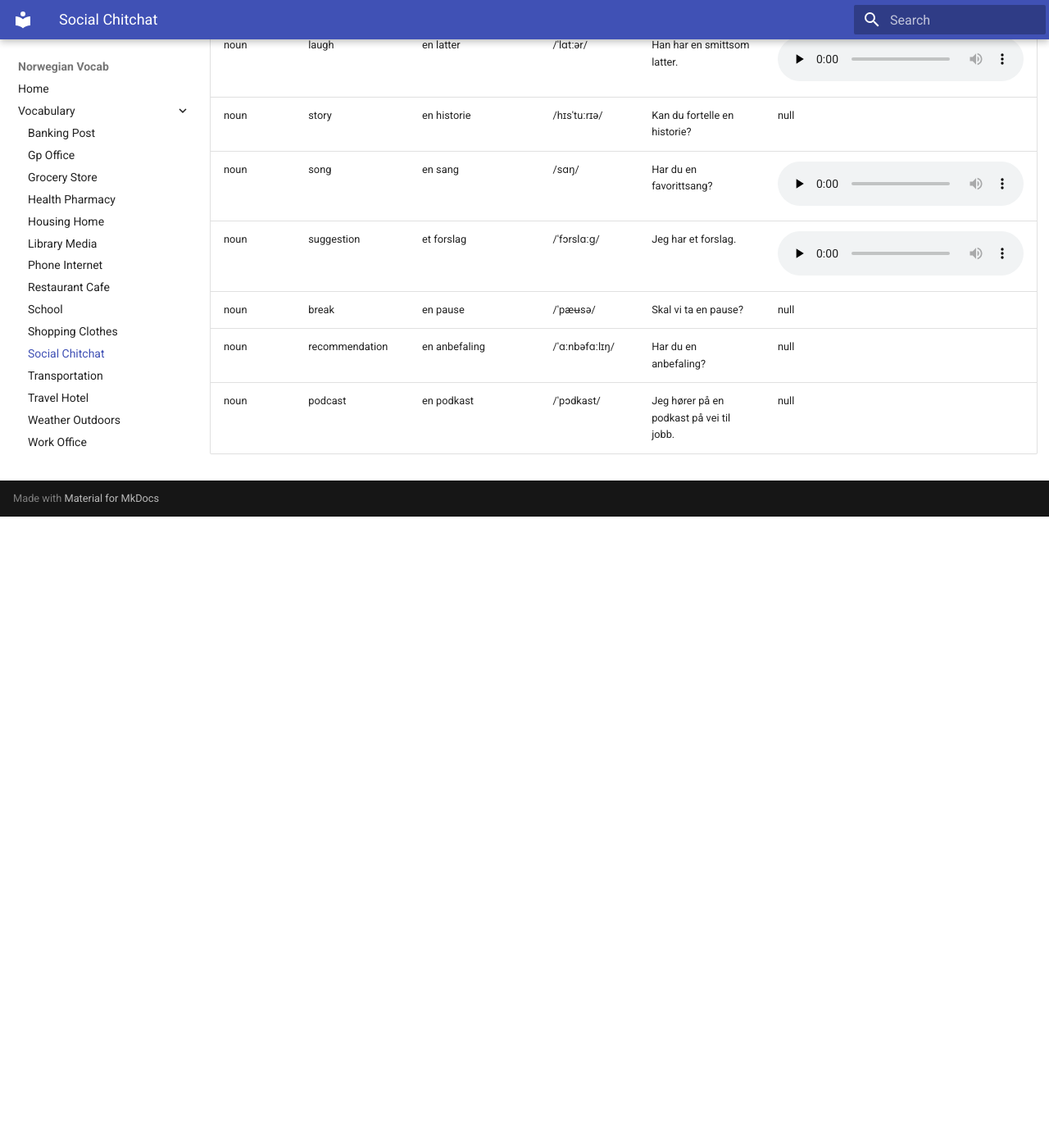
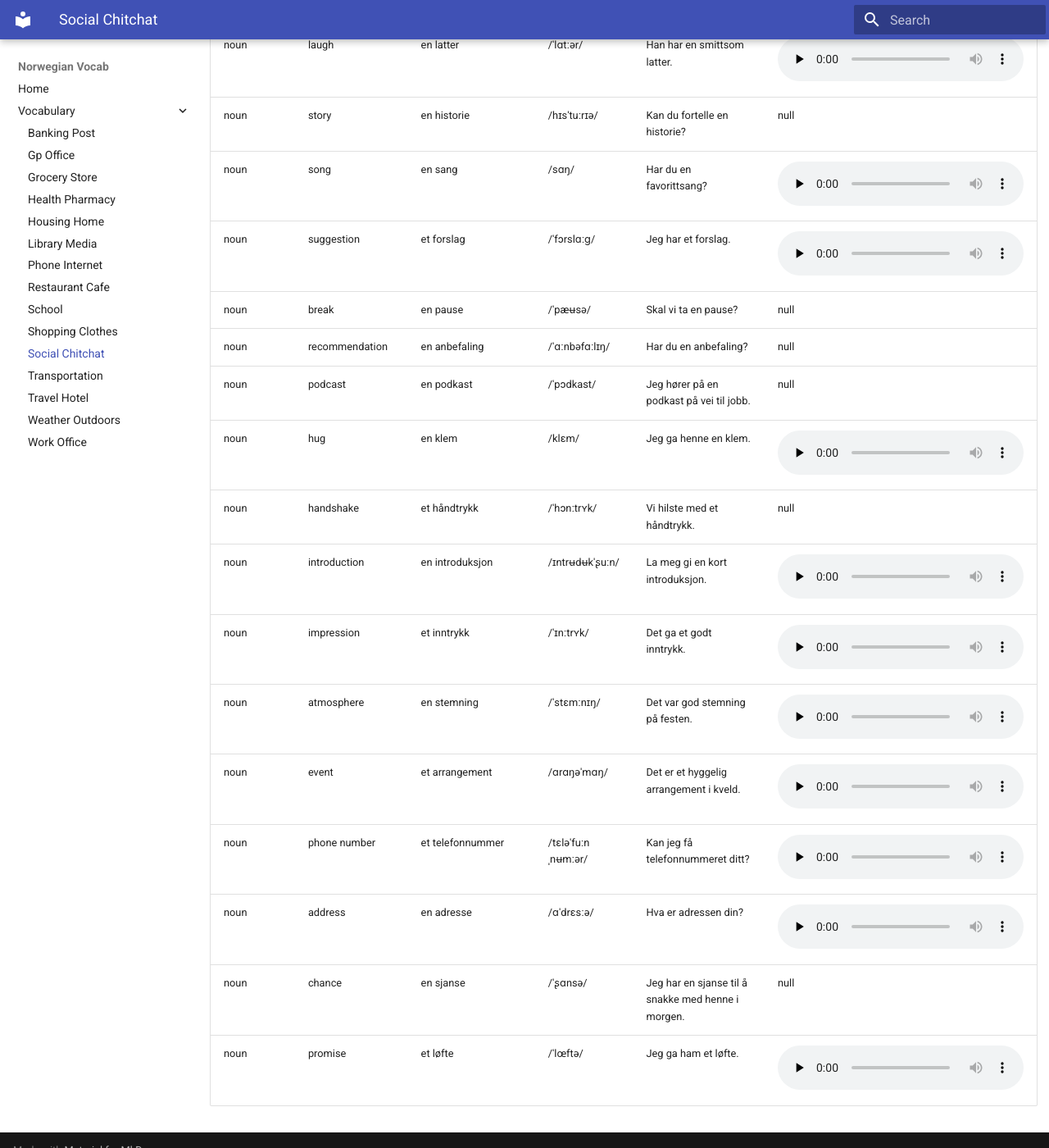
Before and after one commit to danelee2601/norwegian-vocab, an MkDocs documentation site: the page built from docs/vocab/social_chitchat.md, in a window 1280 px wide and 1400 px high, scrolled down 10280 px. Shown: the whole window at 82% size. Built offline with MkDocs 1.6.1 and Material for MkDocs 9.7.7, drawn with Linux system fonts in a browser that asks for light colours; before the commit the page ends 10910 px from its top, so only the background shows below that.

Commit message:
Add social chitchat nouns with Forvo audio
- Append 10 everyday social chitchat nouns to vocab/social_chitchat.tsv
- Resolve Forvo audio where available and add new MP3 assets
- Auto-sync docs/vocab/social_chitchat.md via pre-commit hook
- Normalize social_chitchat.tsv line endings to LF

```diff
--- a/docs/vocab/social_chitchat.md
+++ b/docs/vocab/social_chitchat.md
@@ -143,3 +143,13 @@ Source: `vocab/social_chitchat.tsv`
 | noun | break | en pause | /ˈpæʉsə/ | Skal vi ta en pause? | null |
 | noun | recommendation | en anbefaling | /ˈɑːnbəfɑːlɪŋ/ | Har du en anbefaling? | null |
 | noun | podcast | en podkast | /ˈpɔdkast/ | Jeg hører på en podkast på vei til jobb. | null |
+| noun | hug | en klem | /klɛm/ | Jeg ga henne en klem. | <audio controls preload="none" src="../../assets/audio/forvo_no/no_klem_294341_001.mp3"></audio> |
+| noun | handshake | et håndtrykk | /ˈhɔnːtrʏk/ | Vi hilste med et håndtrykk. | null |
+| noun | introduction | en introduksjon | /ɪntrʉdʉkˈʂuːn/ | La meg gi en kort introduksjon. | <audio controls preload="none" src="../../assets/audio/forvo_no/no_introduksjon_4761404_001.mp3"></audio> |
+| noun | impression | et inntrykk | /ˈɪnːtrʏk/ | Det ga et godt inntrykk. | <audio controls preload="none" src="../../assets/audio/forvo_no/no_inntrykk_3317262_001.mp3"></audio> |
+| noun | atmosphere | en stemning | /ˈstɛmːnɪŋ/ | Det var god stemning på festen. | <audio controls preload="none" src="../../assets/audio/forvo_no/no_stemning_1066842_001.mp3"></audio> |
+| noun | event | et arrangement | /ɑrɑŋəˈmɑŋ/ | Det er et hyggelig arrangement i kveld. | <audio controls preload="none" src="../../assets/audio/forvo_no/no_arrangement_2330673_001.mp3"></audio> |
+| noun | phone number | et telefonnummer | /tɛləˈfuːnˌnʉmːər/ | Kan jeg få telefonnummeret ditt? | <audio controls preload="none" src="../../assets/audio/forvo_no/no_Telefonnummer_2187542_001.mp3"></audio> |
+| noun | address | en adresse | /ɑˈdrɛsːə/ | Hva er adressen din? | <audio controls preload="none" src="../../assets/audio/forvo_no/no_Adresse_351590_001.mp3"></audio> |
+| noun | chance | en sjanse | /ˈʂɑnsə/ | Jeg har en sjanse til å snakke med henne i morgen. | null |
+| noun | promise | et løfte | /ˈlœftə/ | Jeg ga ham et løfte. | <audio controls preload="none" src="../../assets/audio/forvo_no/no_l_fte_1065513_001.mp3"></audio> |
--- a/mkdocs.yml
+++ b/mkdocs.yml
@@ -1,7 +1,7 @@
 site_name: Norwegian Vocab
 site_description: Everyday Norwegian vocabulary by topic
 site_url: ""
-repo_name: norwegian_vocab
+repo_name: ""
 repo_url: ""
 
 docs_dir: docs
--- a/pyproject.toml
+++ b/pyproject.toml
@@ -1,7 +1,7 @@
 [project]
 name = "norwegian-vocab"
 version = "1.0.2"
-description = "Add your description here"
+description = "Everyday Norwegian vocabulary lists by topic, with optional Forvo audio and MkDocs docs."
 readme = "README.md"
 requires-python = ">=3.13"
 dependencies = [
```
Also changed, not shown: .agents/rules/vocab_rules.md (+2 -11 lines), .agents/skills/add-new-words/SKILL.md (+8 -12 lines), README.md (+1 -7 lines), scripts/docs/sync_vocab_docs.py (+17 -0 lines), 6 other files.
